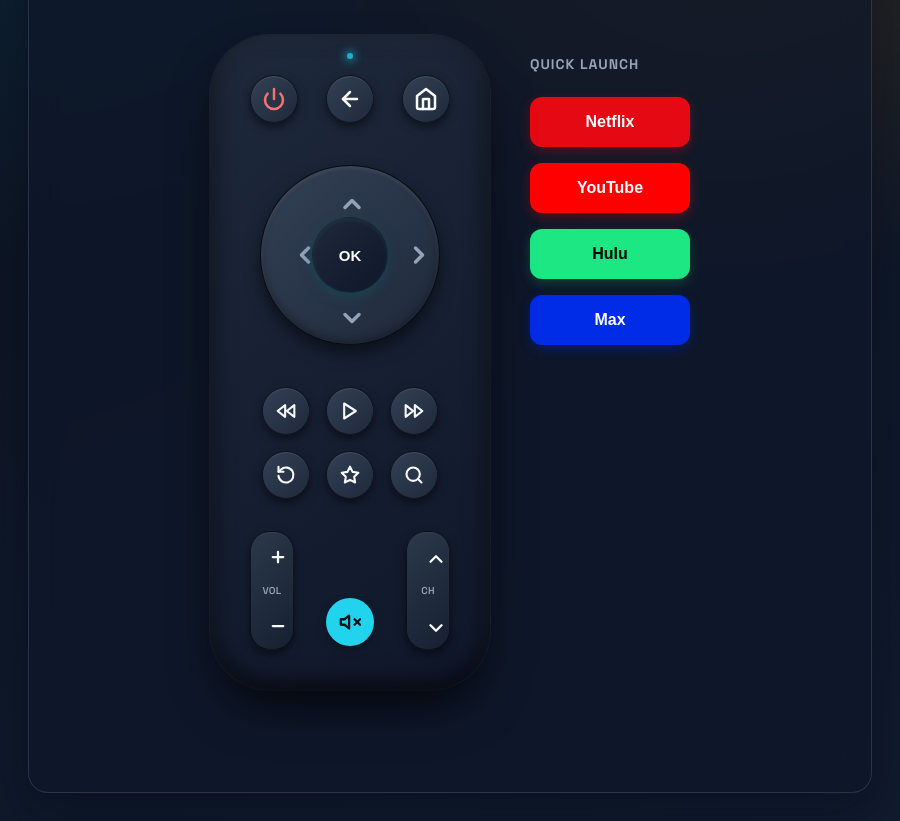
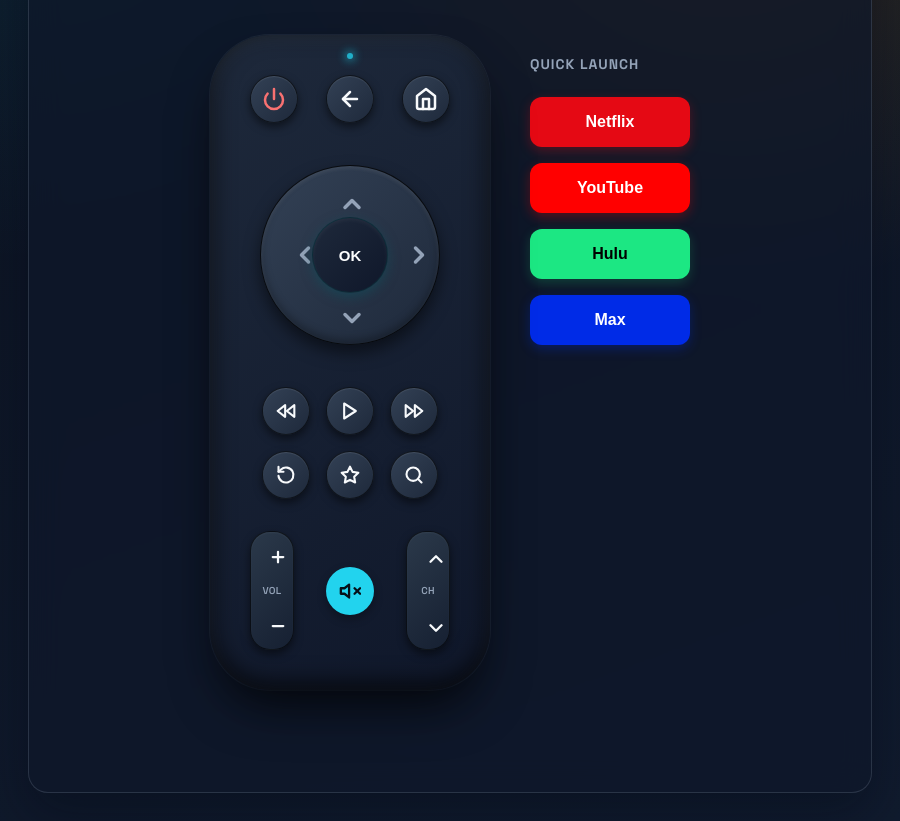
Before and after one commit to KevinOBytes/remoteku, an Electron app: page index.html in a window 900 px wide. Shown: the part 316-1137 px from the top of the page. Drawn offline with Linux system fonts and the light colour scheme; no server answers.

Commit message:
feat: Update README with enhanced feature descriptions, add application icon, and modify CSS for better button alignment

```diff
--- a/styles.css
+++ b/styles.css
@@ -706,8 +706,8 @@
 .center-buttons {
   display: flex;
   flex-direction: column;
-  justify-content: flex-end;
-  padding-bottom: 4px;
+  justify-content: center;
+  align-items: center;
 }
 
 .apps-section {
```
Also changed, not shown: package.json (+9 -2 lines), README.md, build/icon.png (added).
